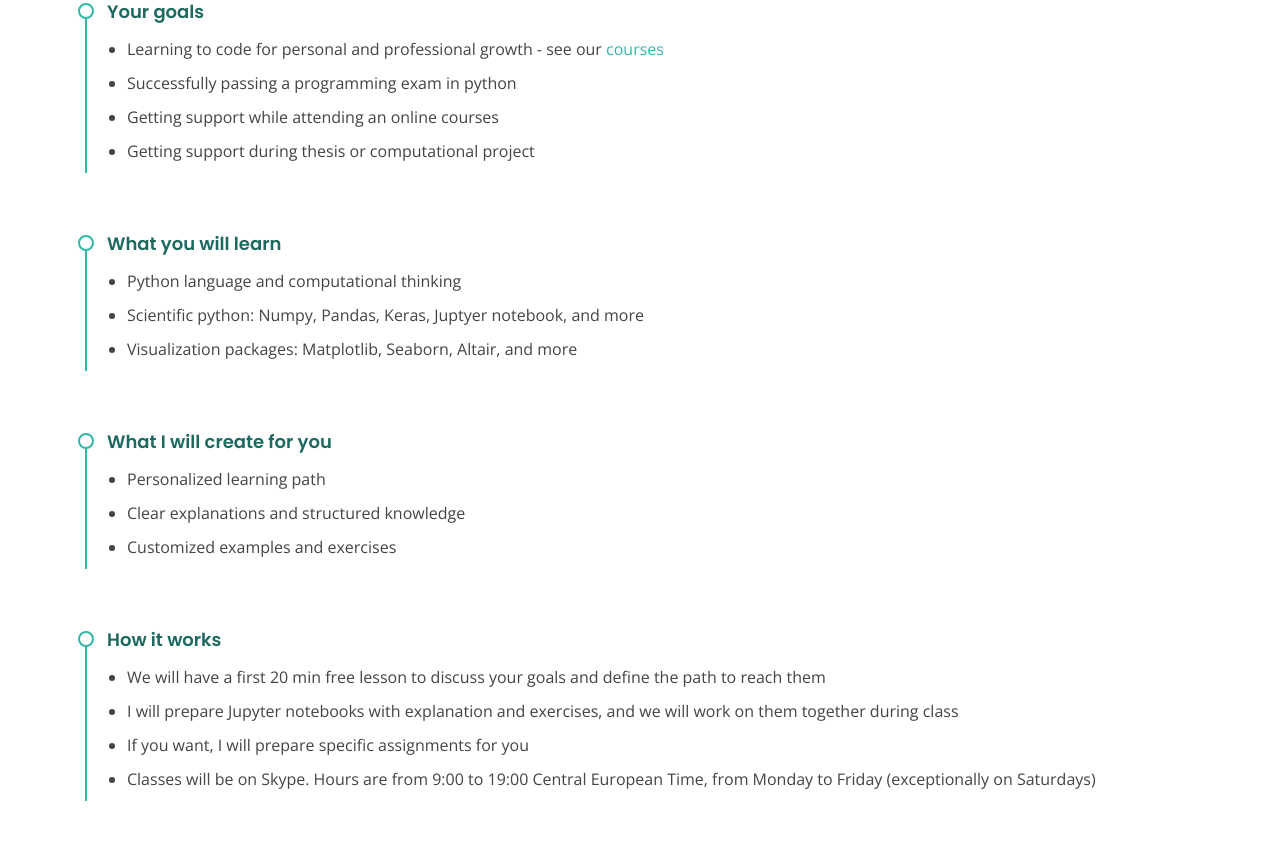
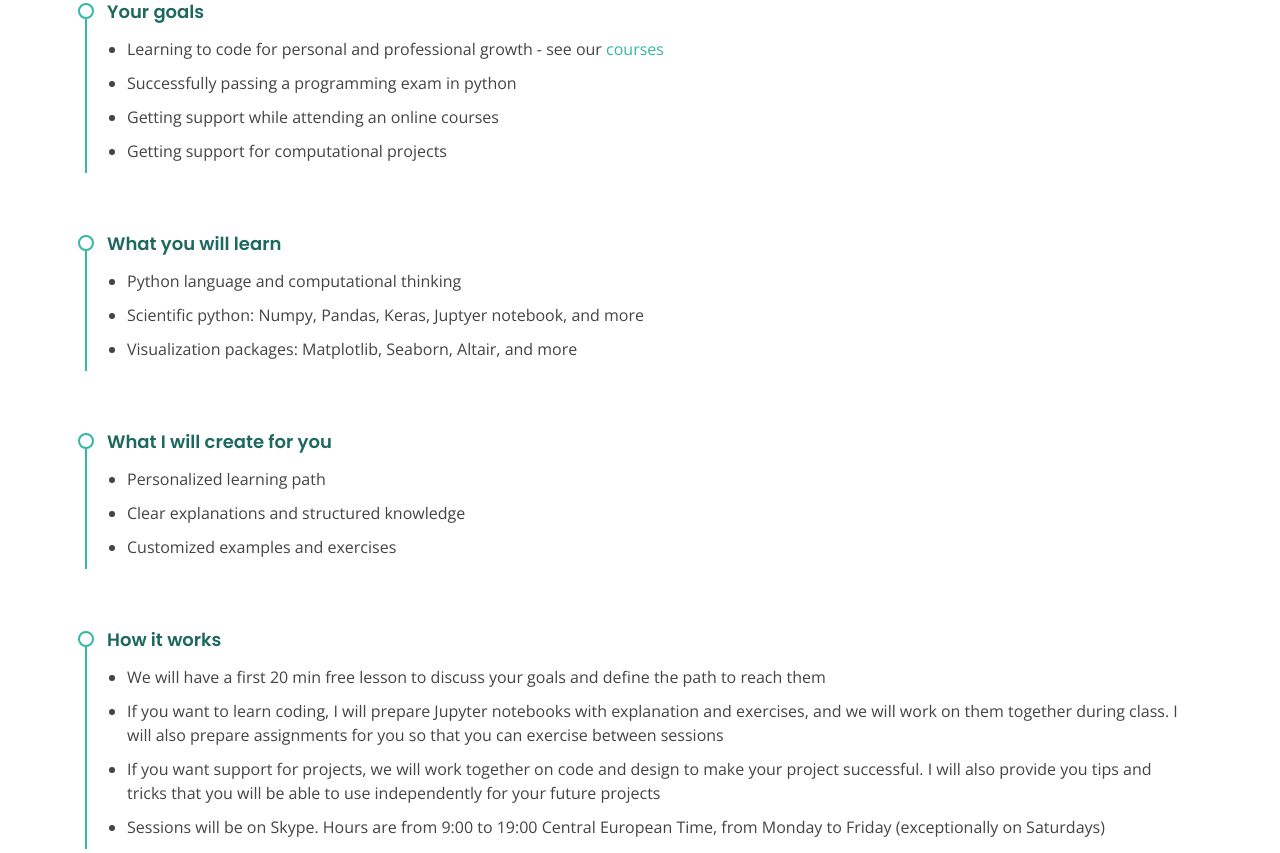
Before and after one commit to casincoding/casincoding.github.io, a plain HTML site: page tutoring.html in a window 1280 px wide. Shown: the part 285-1138 px from the top of the page. Drawn offline with nearby package versions, Linux system fonts and the light colour scheme.

Commit message:
Add files via upload

```diff
--- a/tutoring.html
+++ b/tutoring.html
@@ -109,7 +109,7 @@
                 <li>Learning to code for personal and professional growth - see our <a href="courses.html">courses</a></li>
                 <li>Successfully passing a programming exam in python</li>
                 <li>Getting support while attending an online courses </li>
-                <li>Getting support during thesis or computational project</li>
+                <li>Getting support for computational projects</li>
               </ul>
               </p>
             </div>
@@ -152,9 +152,9 @@
               <ul>
 
                 <li>We will have a first 20 min free lesson to discuss your goals and define the path to reach them </li>
-                <li>I will prepare Jupyter notebooks with explanation and exercises, and we will work on them together during class</li>
-                <li>If you want, I will prepare specific assignments for you</li>
-                <li>Classes will be on Skype. Hours are from 9:00 to 19:00 Central European Time, from Monday to Friday (exceptionally on Saturdays)</li>
+                <li>If you want to learn coding, I will prepare Jupyter notebooks with explanation and exercises, and we will work on them together during class. I will also prepare assignments for you so that you can exercise between sessions</li>
+                <li>If you want support for projects, we will work together on code and design to make your project successful. I will also provide you tips and tricks that you will be able to use independently for your future projects</li>
+                <li>Sessions will be on Skype. Hours are from 9:00 to 19:00 Central European Time, from Monday to Friday (exceptionally on Saturdays)</li>
               </ul>
 
               </p>
```
